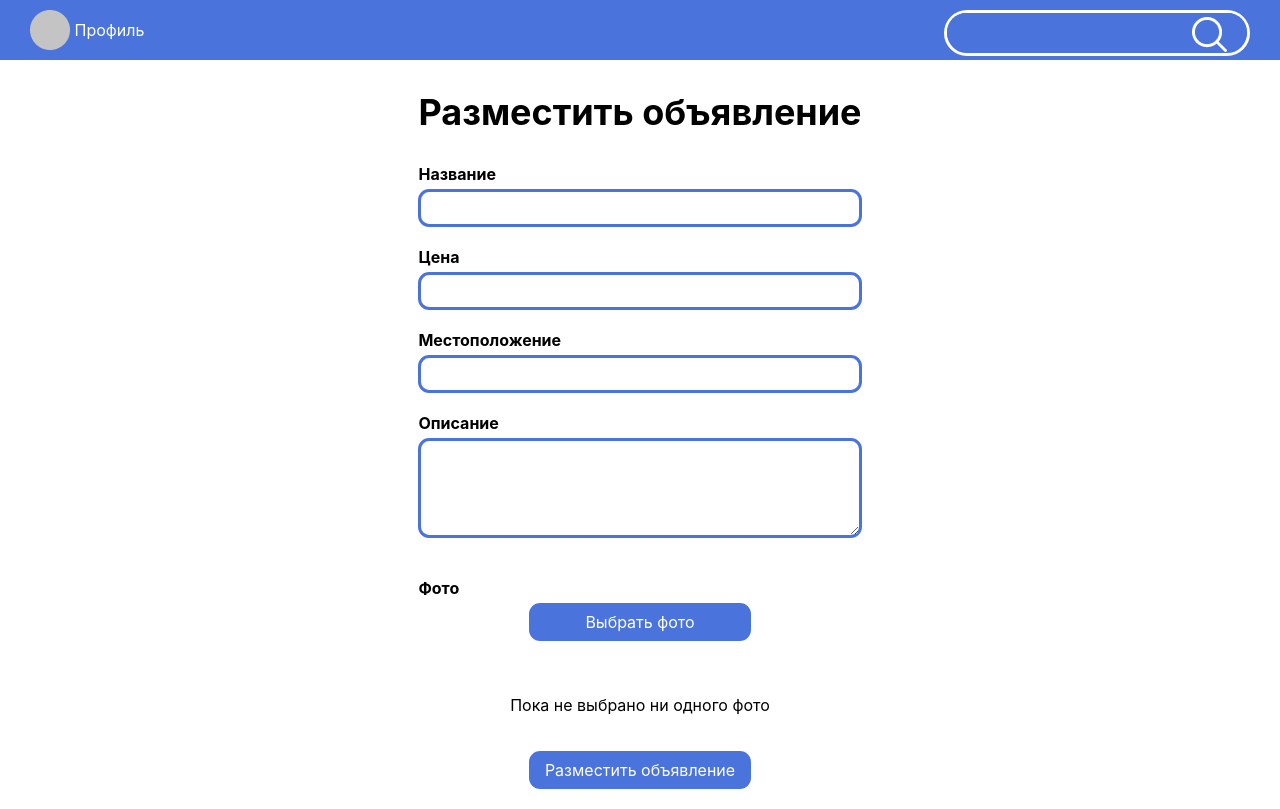
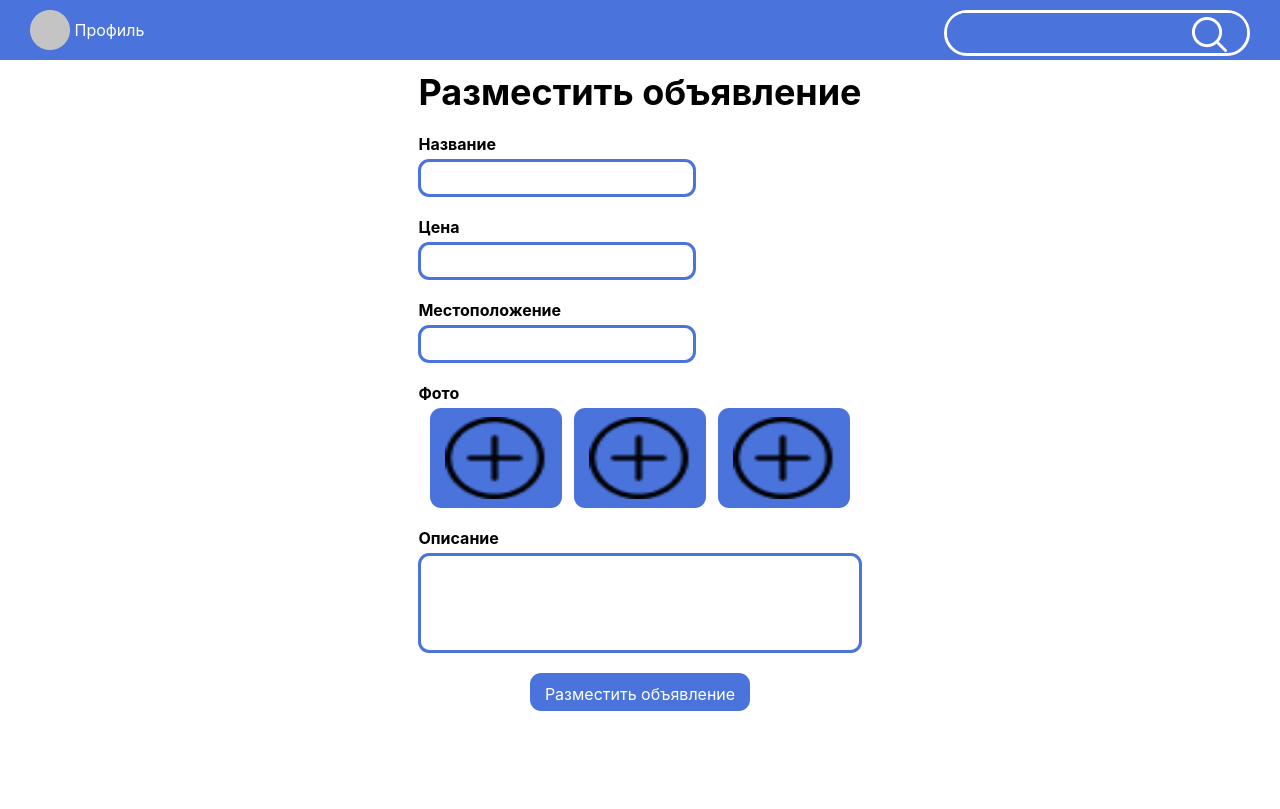
Before and after one commit to NaraCrein/Tech_Prog_Django_edition, a Django app: page /add/ in a window 1280 px wide. After the commit the page ends 711 px from the top, so only its background shows below. Run offline with Django 4.2, Linux system fonts and the light colour scheme.

Commit message:
Add files via upload

```diff
--- a/Avito/templates/Add/add.html
+++ b/Avito/templates/Add/add.html
@@ -1,3 +1,4 @@
+{% load static %}
 <!DOCTYPE html>
 <html>
 <head>
@@ -6,8 +7,8 @@
     <link rel="preconnect" href="https://fonts.googleapis.com">
     <link rel="preconnect" href="https://fonts.gstatic.com" crossorigin>
     <link href="https://fonts.googleapis.com/css2?family=Roboto:wght@300;400;700&display=swap" rel="stylesheet">
-    <link href="styles/add.css" rel="stylesheet">
-    <script defer type="text/javascript" src="add.js"></script>
+    <link href="{% static 'Avito/css/add.css' %}" rel="stylesheet">
+    <script type="text/javascript" src="{% static 'Avito/js/add.js' %}"></script>
 </head>
 <body>
 <header class="header">
@@ -18,41 +19,35 @@
         <img id="search_img" src="images/Vector.png" alt="search image">
     </span>
 </header>
-<div>
-    <form action="#" method="post" enctype="multipart/form-data">
-        <div>
-            <h1>Разместить объявление</h1>
-        </div>
-        <ul>
-            <li>
-                <label for="title">Название</label>
-                <input type="text" id="title" name="ad_title">
-            </li>
-            <li>
-                <label for="price">Цена</label>
-                <input type="number" id="price" name="ad_price">
-            </li>
-            <li>
-                <label for="location">Местоположение</label>
-                <input type="text" id="location" name="ad_location">
-            </li>
-            <li>
-                <label for="description">Описание</label>
-                <textarea id="description" name="ad_description"></textarea>
-            </li>
-            <li>
-                <h4>Фото</h4>
-                <label for="photosInput" id="photo_button">Выбрать фото</label>
-                <input type="file" id="photosInput" name="ad_photos" accept=".jpg, .jpeg, .png" multiple>
-                <div class="preview">
-                    <p>Пока не выбрано ни одного фото</p>
-                </div>
-            </li>
-            <li>
-                <input type="submit" id="submit" value="Разместить объявление">
-            </li>
-        </ul>
-    </form>
+<div class="add_info">
+    <div>
+        <h1>Разместить объявление</h1>
+    </div>
+    <div>
+        <h4>Название</h4>
+        <input name="name" type="text" required>
+    </div>
+    <div>
+        <h4>Цена</h4>
+        <input name="price" type="number" min="0" required>
+    </div>
+    <div>
+        <h4>Местоположение</h4>
+        <input name="place" type="text" required>
+    </div>
+    <h4>Фото</h4>
+    <div class="photo">
+        <input name="photo_1" type="image" src="images/plus.png">
+        <input name="photo_2" type="image" src="images/plus.png">
+        <input name="photo_3" type="image" src="images/plus.png">
+    </div>
+    <div id="description">
+        <h4>Описание</h4>
+        <input name="description" type="text" required>
+    </div>
+    <div id="submit">
+        <input type="submit" value="Разместить объявление">
+    </div>
 </div>
 </body>
 </html>
--- a/Avito/templates/Add/add.js
+++ b/Avito/templates/Add/add.js
@@ -4,40 +4,3 @@ function goToSign(flag) {
     }
     window.location.href = '../Sign/SignIn.html';
 }
-
-const photoInput = document.querySelector('#photosInput');
-const preview = document.querySelector('.preview');
-
-photoInput.addEventListener('change', updateImageDisplay);
-
-function updateImageDisplay() {
-
-    while (preview.firstChild) {
-        preview.removeChild(preview.firstChild);
-    }
-
-    const curFiles = photoInput.files;
-
-    if (curFiles.length === 0) {
-        const para = document.createElement('p');
-
-        para.textContent = 'Пока не выбрано ни одного фото';
-
-        preview.appendChild(para);
-    } else {
-        const list = document.createElement('ol');
-
-        preview.appendChild(list);
-
-        for (const file of curFiles) {
-            const listItem = document.createElement('li');
-            const para = document.createElement('p');
-
-            para.textContent = '' + file.name + '';
-
-            listItem.appendChild(para);
-
-            list.appendChild(listItem);
-        }
-    }
-}
--- a/Avito/templates/Add/styles/add.css
+++ b/Avito/templates/Add/styles/add.css
@@ -46,47 +46,20 @@ html, body{
     right:16px;
 }
 
-h1{
-    font-size: 36px;
-    margin: 90px auto 10px;
-}
-
-div {
-    width: 100%;
-}
-
-form {
+.add_info{
     width: 100%;
     height: 100%;
     display: flex;
     flex-direction: column;
-    justify-content: center;
-    align-items: center;
+    justify-content: flex-end;
+    align-items: flex-start;
     padding: 0;
     margin: 0;
 }
 
-ul {
-    width: 100%;
-    justify-content: center;
-    padding: 0;
-    margin: 0;
-}
-
-li {
-    display: flex;
-    flex-direction: column;
-    margin: 20px auto;
-}
-
-label {
-    margin-bottom: 5px;
-    font-weight: 700;
-}
-
 input {
     box-sizing: border-box;
-    width: 100%;
+    width: 100% ;
     height: calc(2.25rem + 2px);
     border: 3px solid #4A73DC;
     background-color: #fff;
@@ -100,70 +73,49 @@ input {
     transition: border-color 0.15s ease-in-out, box-shadow 0.15s ease-in-out;
 }
 
-h4 {
-    margin-bottom: 5px;
-    margin-top: 0;
+.photo{
+    width: 100%;
+    display: flex;
+    flex-direction: row;
+    justify-content: space-evenly;
+    align-items: center;
+    align-content: space-evenly;
 }
 
-#photo_button {
+.photo > input {
     background-color: #4A73DC;
-    width: 50%;
-    height: calc(2.25rem + 2px);
-    line-height: 2.4;
-    margin: 0 auto;
-    border-radius: 0.7rem;
-    text-align: center;
-    color: #fff;
-    font-weight: 400;
+    width: 30%;
+    height: 100px;
+
 }
 
-#photo_button:hover {
-    background-color: #449FFF;
+h1{
+    font-size: 36px;
+    margin: 70px auto 0px;
 }
 
-#photosInput {
-    opacity: 0;
-}
-
-.preview {
-    width: 100%;
-    display: flex;
-    flex-direction: column;
-    justify-content: center;
-    align-items: center;
-}
-
-.preview > ol > li {
-    margin: 0;
-}
-
-.preview > ol > li > p {
-    margin: 0;
+h4{
+    padding: 0;
+    margin-bottom: 5px;
+    margin-top: 20px;
 }
 
 #description {
-    box-sizing: border-box;
     width: 100%;
+    padding: 0;
+    margin-bottom: 20px;
+}
+
+#description > input {
     height: 100px;
-    margin-bottom: 20px;
-    border: 3px solid #4A73DC;
-    border-radius: 0.7rem;
-    font-family: inherit;
-    font-size: 1rem;
-    font-weight: 400;
-    line-height: 1.5;
-    padding: 10px;
 }
 
 #submit {
-    border: none;
-    width: 50%;
     margin-left: auto;
     margin-right: auto;
+}
+
+#submit > input {
     background-color: #4A73DC;
     color: #fff;
 }
-
-#submit:hover {
-    background-color: #449FFF;
-}
--- a/Avito/templates/Detail/detail.js
+++ b/Avito/templates/Detail/detail.js
@@ -6,9 +6,6 @@ function goToSign(flag) {
 }
 function showContacts(){
     document.getElementById("show_txt").innerHTML="+79200000000";
-}
-function report(){
-    document.getElementById("report_txt").innerHTML="Ваша жалоба принята на рассмотрение";
 }
 function lightStar(id_star){
     if (id_star>=1){
```
Also changed, not shown: Avito/templates/Detail/detail.html (+15 -17 lines), Avito/templates/Detail/styles/detail.css (+1 -16 lines), Avito/templates/Main/main.html (+8 -8 lines), Avito/templates/Profile/Profile.html (+4 -4 lines), Avito/templates/Sign/SignIn.html (+4 -4 lines), Avito/templates/Sign/SignUp.html (+13 -12 lines).
